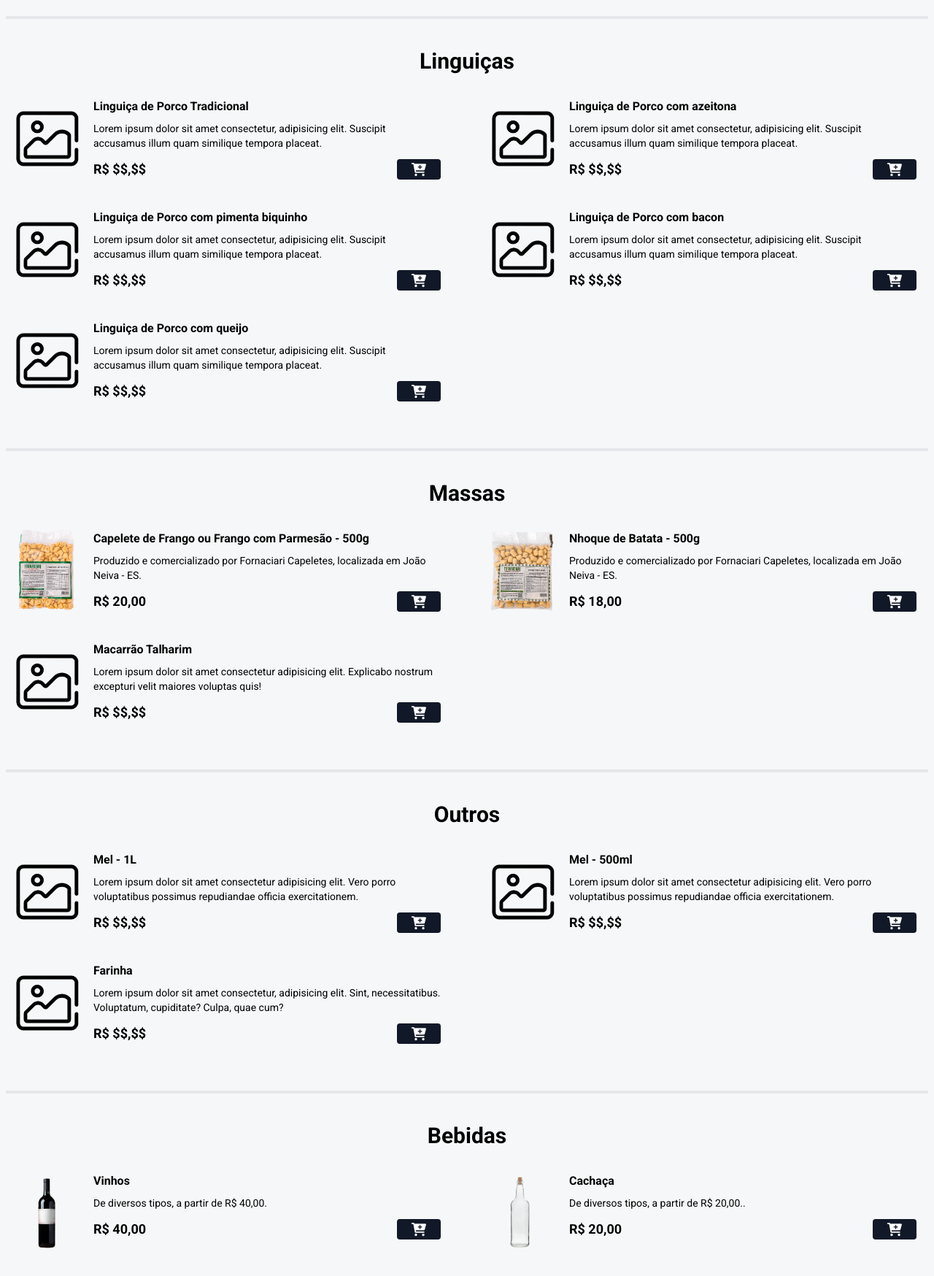
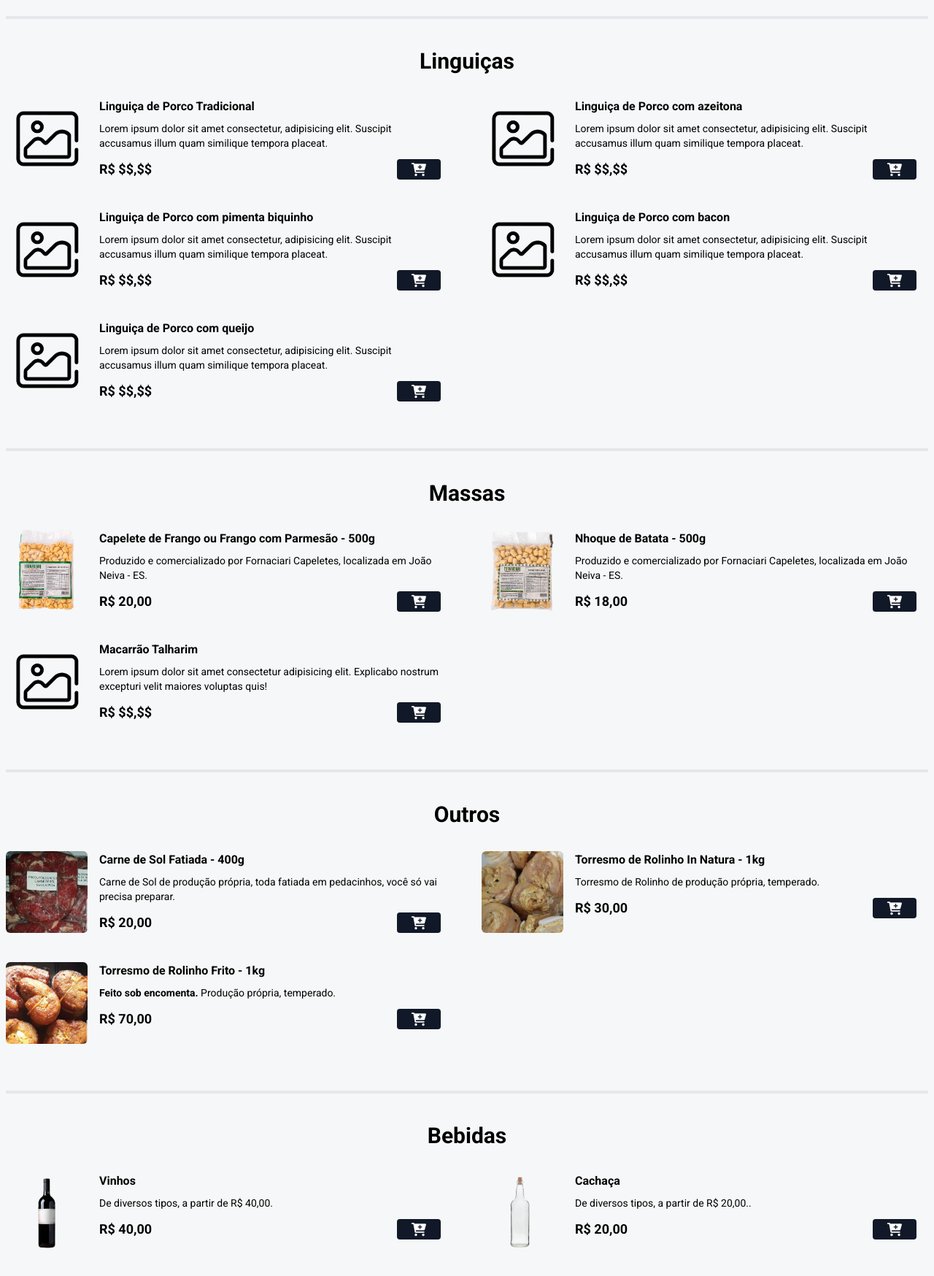
Before and after one commit to Igorx26/ProdutosDuNego, a website: page index.html in a window 1280 px wide. Shown: the part 980-2728 px from the top of the page at 73% size. Drawn offline with nearby package versions, Linux system fonts and the light colour scheme.

Commit message:
add products

```diff
--- a/index.html
+++ b/index.html
@@ -120,9 +120,9 @@
           <img
             src="./assets/default.png"
             alt="Capelete de Frango"
-            class="w-28 h-28 rounded-md hover:scale-110 hover:-rotate-2 duration-300"
+            class="w-28 h-28 rounded-md hover:scale-110 hover:-rotate-2 duration-300 mr-2"
           />
-          <div class="pr-4">
+          <div class="w-full pr-4">
             <p class="font-bold">Queijos Minas</p>
             <p class="text-sm pt-2">
               Lorem ipsum dolor sit amet consectetur adipisicing elit. Fugit,
@@ -147,9 +147,9 @@
           <img
             src="./assets/default.png"
             alt="Nhoque de Batata"
-            class="w-28 h-28 rounded-md hover:scale-110 hover:-rotate-2 duration-300"
+            class="w-28 h-28 rounded-md hover:scale-110 hover:-rotate-2 duration-300 mr-2"
           />
-          <div class="pr-4">
+          <div class="w-full pr-4">
             <p class="font-bold">Queijo cabacinha</p>
             <p class="text-sm pt-2">
               Lorem, ipsum dolor sit amet consectetur adipisicing elit. Magni
@@ -174,9 +174,9 @@
           <img
             src="./assets/paoDeQueijo.png"
             alt="Pão de Queijo"
-            class="w-28 h-28 rounded-md hover:scale-110 hover:-rotate-2 duration-300"
+            class="w-28 h-28 rounded-md hover:scale-110 hover:-rotate-2 duration-300 mr-2"
           />
-          <div class="pr-4">
+          <div class="w-full pr-4">
             <p class="font-bold">Pão de Queijo - 1kg</p>
             <p class="text-sm pt-2">
               Aproximadamente 40 unidades, fabricado pela Sabor Mineiro,
@@ -201,9 +201,9 @@
           <img
             src="./assets/queijoParmesao.png"
             alt="Queijo Parmesão"
-            class="w-28 h-28 rounded-md hover:scale-110 hover:-rotate-2 duration-300"
+            class="w-28 h-28 rounded-md hover:scale-110 hover:-rotate-2 duration-300 mr-2"
           />
-          <div class="pr-4">
+          <div class="w-full pr-4">
             <p class="font-bold">Queijo Parmesão - 1kg</p>
             <p class="text-sm pt-2">
               Preço do kg, corto do tamanho desejado, fabricado pela Sabor do
@@ -240,9 +240,9 @@
           <img
             src="./assets/default.png"
             alt="Capelete de Frango"
-            class="w-28 h-28 rounded-md hover:scale-110 hover:-rotate-2 duration-300"
+            class="w-28 h-28 rounded-md hover:scale-110 hover:-rotate-2 duration-300 mr-2"
           />
-          <div class="pr-4">
+          <div class="w-full pr-4">
             <p class="font-bold">Linguiça de Porco Tradicional</p>
             <p class="text-sm pt-2">
               Lorem ipsum dolor sit amet consectetur, adipisicing elit. Suscipit
@@ -267,9 +267,9 @@
           <img
             src="./assets/default.png"
             alt="Capelete de Frango"
-            class="w-28 h-28 rounded-md hover:scale-110 hover:-rotate-2 duration-300"
+            class="w-28 h-28 rounded-md hover:scale-110 hover:-rotate-2 duration-300 mr-2"
           />
-          <div class="pr-4">
+          <div class="w-full pr-4">
             <p class="font-bold">Linguiça de Porco com azeitona</p>
             <p class="text-sm pt-2">
               Lorem ipsum dolor sit amet consectetur, adipisicing elit. Suscipit
@@ -294,9 +294,9 @@
           <img
             src="./assets/default.png"
             alt="Capelete de Frango"
-            class="w-28 h-28 rounded-md hover:scale-110 hover:-rotate-2 duration-300"
+            class="w-28 h-28 rounded-md hover:scale-110 hover:-rotate-2 duration-300 mr-2"
           />
-          <div class="pr-4">
+          <div class="w-full pr-4">
             <p class="font-bold">Linguiça de Porco com pimenta biquinho</p>
             <p class="text-sm pt-2">
               Lorem ipsum dolor sit amet consectetur, adipisicing elit. Suscipit
@@ -321,9 +321,9 @@
           <img
             src="./assets/default.png"
             alt="Capelete de Frango"
-            class="w-28 h-28 rounded-md hover:scale-110 hover:-rotate-2 duration-300"
+            class="w-28 h-28 rounded-md hover:scale-110 hover:-rotate-2 duration-300 mr-2"
           />
-          <div class="pr-4">
+          <div class="w-full pr-4">
             <p class="font-bold">Linguiça de Porco com bacon</p>
             <p class="text-sm pt-2">
               Lorem ipsum dolor sit amet consectetur, adipisicing elit. Suscipit
@@ -348,9 +348,9 @@
           <img
             src="./assets/default.png"
             alt="Capelete de Frango"
-            class="w-28 h-28 rounded-md hover:scale-110 hover:-rotate-2 duration-300"
+            class="w-28 h-28 rounded-md hover:scale-110 hover:-rotate-2 duration-300 mr-2"
           />
-          <div class="pr-4">
+          <div class="w-full pr-4">
             <p class="font-bold">Linguiça de Porco com queijo</p>
             <p class="text-sm pt-2">
               Lorem ipsum dolor sit amet consectetur, adipisicing elit. Suscipit
@@ -387,9 +387,9 @@
           <img
             src="./assets/capeleteDeFrango.png"
             alt="Capelete de Frango"
-            class="w-28 h-28 rounded-md hover:scale-110 hover:-rotate-2 duration-300"
+            class="w-28 h-28 rounded-md hover:scale-110 hover:-rotate-2 duration-300 mr-2"
           />
-          <div class="pr-4">
+          <div class="w-full pr-4">
             <p class="font-bold">
               Capelete de Frango ou Frango com Parmesão - 500g
             </p>
@@ -416,9 +416,9 @@
           <img
             src="./assets/nhoqueDeBatata.png"
             alt="Nhoque de Batata"
-            class="w-28 h-28 rounded-md hover:scale-110 hover:-rotate-2 duration-300"
+            class="w-28 h-28 rounded-md hover:scale-110 hover:-rotate-2 duration-300 mr-2"
           />
-          <div class="pr-4">
+          <div class="w-full pr-4">
             <p class="font-bold">Nhoque de Batata - 500g</p>
             <p class="text-sm pt-2">
               Produzido e comercializado por Fornaciari Capeletes, localizada em
@@ -443,9 +443,9 @@
           <img
             src="./assets/default.png"
             alt="Nhoque de Batata"
-            class="w-28 h-28 rounded-md hover:scale-110 hover:-rotate-2 duration-300"
+            class="w-28 h-28 rounded-md hover:scale-110 hover:-rotate-2 duration-300 mr-2"
           />
-          <div class="pr-4">
+          <div class="w-full pr-4">
             <p class="font-bold">Macarrão Talharim</p>
             <p class="text-sm pt-2">
               Lorem ipsum dolor sit amet consectetur adipisicing elit. Explicabo
@@ -480,48 +480,22 @@
         <!-- Produto Item -->
         <div class="flex gap-2">
           <img
-            src="./assets/default.png"
-            alt="Capelete de Frango"
-            class="w-28 h-28 rounded-md hover:scale-110 hover:-rotate-2 duration-300"
+            src="./assets/carneDeSol.jpg"
+            alt="Carne de Sol Fatiada - 400g"
+            class="w-28 h-28 rounded-md hover:scale-110 hover:-rotate-2 duration-300 mr-2"
           />
-          <div class="pr-4">
-            <p class="font-bold">Mel - 1L</p>
+          <div class="w-full pr-4">
+            <p class="font-bold">Carne de Sol Fatiada - 400g</p>
             <p class="text-sm pt-2">
-              Lorem ipsum dolor sit amet consectetur adipisicing elit. Vero
-              porro voluptatibus possimus repudiandae officia exercitationem.
+              Carne de Sol de produção própria, toda fatiada em pedacinhos, você
+              só vai precisa preparar.
             </p>
             <div class="flex items-center gap-2 justify-between mt-3">
-              <p class="font-bold text-lg">R$ $$,$$</p>
+              <p class="font-bold text-lg">R$ 20,00</p>
               <button
                 class="bg-gray-900 px-5 rounded add-to-cart-btn"
-                data-name="Capelete de Frango"
-                data-price="99"
-              >
-                <i class="fa fa-cart-plus text-lg text-white"></i>
-              </button>
-            </div>
-          </div>
-        </div>
-        <!-- Fim Produto Item -->
-
-        <div class="flex gap-2">
-          <img
-            src="./assets/default.png"
-            alt="Capelete de Frango"
-            class="w-28 h-28 rounded-md hover:scale-110 hover:-rotate-2 duration-300"
-          />
-          <div class="pr-4">
-            <p class="font-bold">Mel - 500ml</p>
-            <p class="text-sm pt-2">
-              Lorem ipsum dolor sit amet consectetur adipisicing elit. Vero
-              porro voluptatibus possimus repudiandae officia exercitationem.
-            </p>
-            <div class="flex items-center gap-2 justify-between mt-3">
-              <p class="font-bold text-lg">R$ $$,$$</p>
-              <button
-                class="bg-gray-900 px-5 rounded add-to-cart-btn"
-                data-name="Capelete de Frango"
-                data-price="99"
+                data-name="Carne de Sol Fatiada - 400g"
+                data-price="20"
               >
                 <i class="fa fa-cart-plus text-lg text-white"></i>
               </button>
@@ -533,22 +507,47 @@
         <!-- Produto Item -->
         <div class="flex gap-2">
           <img
-            src="./assets/default.png"
-            alt="Nhoque de Batata"
-            class="w-28 h-28 rounded-md hover:scale-110 hover:-rotate-2 duration-300"
+            src="./assets/torresmoRolinho.jpg"
+            alt="Torresmo de Rolinho 1kg - In Natura"
+            class="w-28 h-28 rounded-md hover:scale-110 hover:-rotate-2 duration-300 mr-2"
           />
-          <div class="pr-4">
-            <p class="font-bold">Farinha</p>
+          <div class="w-full pr-4">
+            <p class="font-bold">Torresmo de Rolinho In Natura - 1kg</p>
             <p class="text-sm pt-2">
-              Lorem ipsum dolor sit amet consectetur, adipisicing elit. Sint,
-              necessitatibus. Voluptatum, cupiditate? Culpa, quae cum?
+              Torresmo de Rolinho de produção própria, temperado.
             </p>
             <div class="flex items-center gap-2 justify-between mt-3">
-              <p class="font-bold text-lg">R$ $$,$$</p>
+              <p class="font-bold text-lg">R$ 30,00</p>
+              <button
+                class="bg-gray-900 px-5 rounded add-to-cart-btn"
+                data-name="Torresmo de Rolinho 1kg - In Natura"
+                data-price="30"
+              >
+                <i class="fa fa-cart-plus text-lg text-white"></i>
+              </button>
+            </div>
+          </div>
+        </div>
+        <!-- Fim Produto Item -->
+
+        <!-- Produto Item -->
+        <div class="flex gap-2">
+          <img
+            src="./assets/torresmoRolinhoFrito.jpg"
+            alt="Nhoque de Batata"
+            class="w-28 h-28 rounded-md hover:scale-110 hover:-rotate-2 duration-300 mr-2"
+          />
+          <div class="w-full pr-4">
+            <p class="font-bold">Torresmo de Rolinho Frito -  1kg</p>
+            <p class="text-sm pt-2">
+              <span class="font-bold">Feito sob encomenta.</span> Produção própria, temperado.
+            </p>
+            <div class="flex items-center gap-2 justify-between mt-3">
+              <p class="font-bold text-lg">R$ 70,00</p>
               <button
                 class="bg-gray-900 px-5 rounded add-to-cart-btn"
                 data-name="Nhoque de Batata"
-                data-price="99"
+                data-price="70"
               >
                 <i class="fa fa-cart-plus text-lg text-white"></i>
               </button>
@@ -576,7 +575,7 @@
           <img
             src="./assets/garrafaDeVinho.png"
             alt="Vinhos diversos"
-            class="w-28 h-28 rounded-md hover:scale-110 hover:-rotate-2 duration-300"
+            class="w-28 h-28 rounded-md hover:scale-110 hover:-rotate-2 duration-300 mr-2"
           />
           <div class="w-full pr-4">
             <p class="font-bold">Vinhos</p>
@@ -601,7 +600,7 @@
           <img
             src="./assets/garrafaDeCachaca.png"
             alt="Cachaça"
-            class="w-28 h-28 rounded-md hover:scale-110 hover:-rotate-2 duration-300"
+            class="w-28 h-28 rounded-md hover:scale-110 hover:-rotate-2 duration-300 mr-2"
           />
           <div class="w-full pr-4">
             <p class="font-bold">Cachaça</p>
```
Also changed, not shown: assets/carneDeSol.jpg (added), assets/torresmoRolinho.jpg (added), assets/torresmoRolinhoFrito.jpg (added), styles/output.css.
